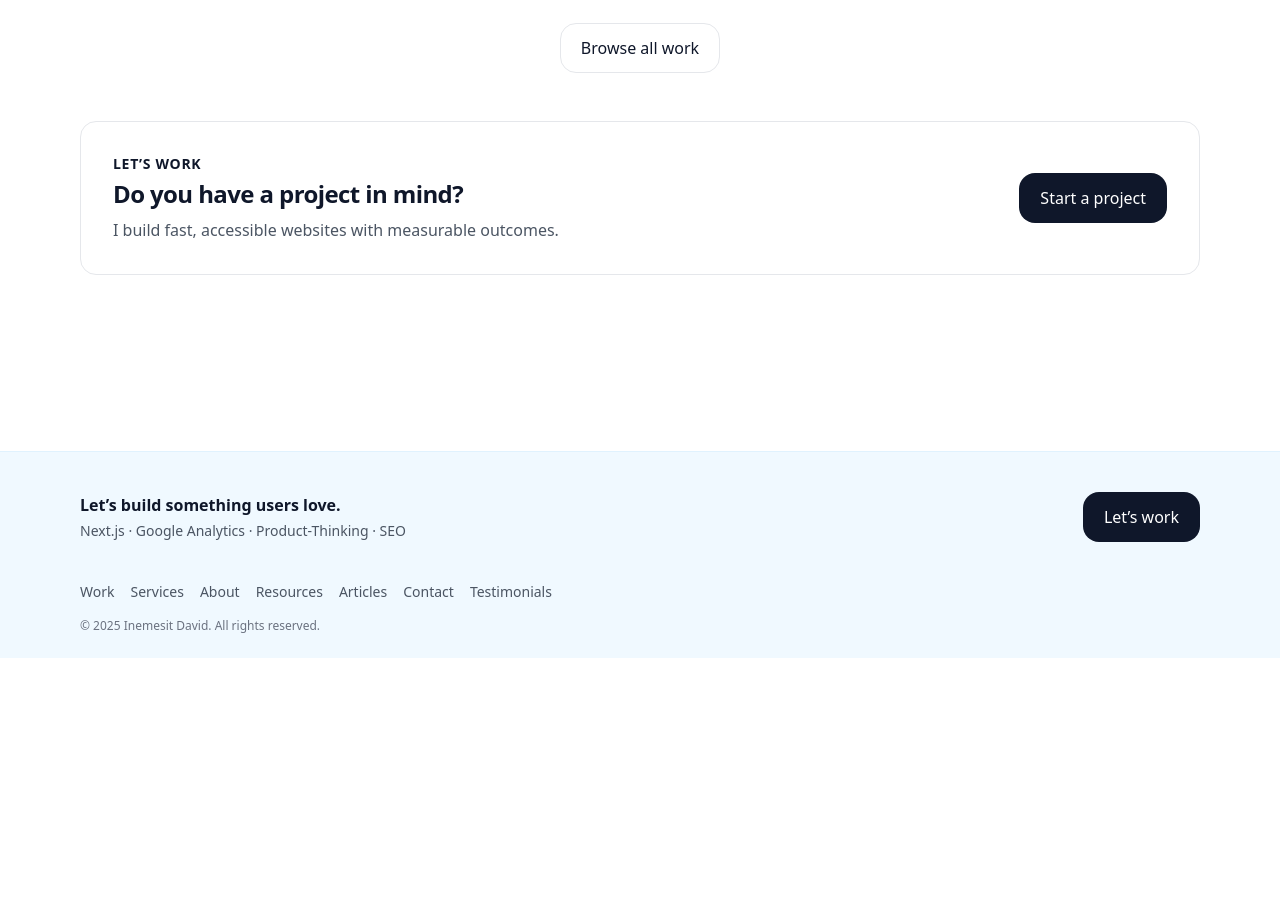
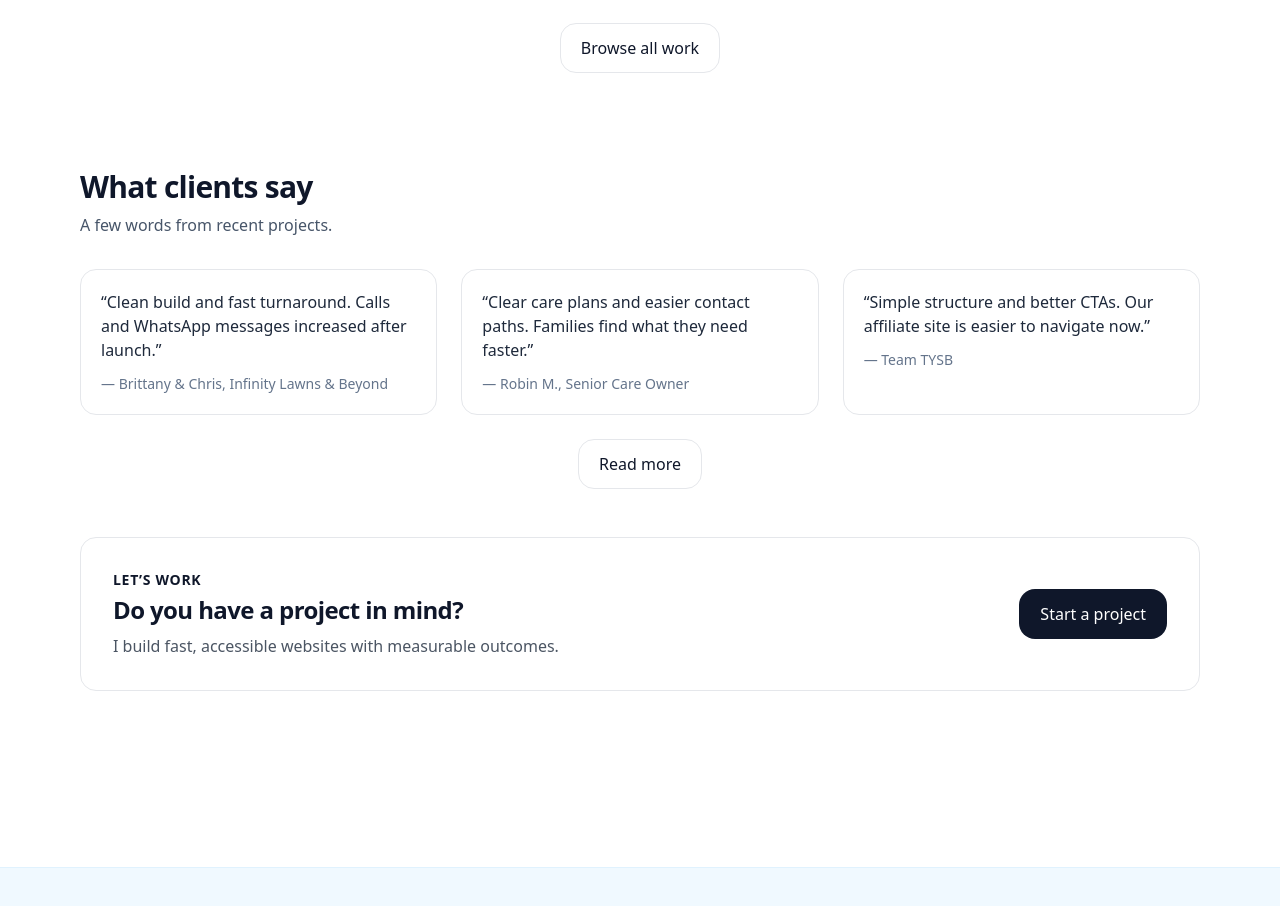
Before and after one commit to ReechardDev/portfolio-2025-pro, a Next.js app: page / in a window 1280 px wide. Shown: the part 1606-2512 px from the top of the page. Before the commit the page ends 2264 px from the top, so only its background shows below. Built offline with nearby package versions, Linux system fonts and the light colour scheme.

Commit message:
Home: add Testimonials section (same cards as /testimonials)

```diff
--- a/app/(site)/page.jsx
+++ b/app/(site)/page.jsx
@@ -30,6 +30,25 @@ function coverFor(p = {}) {
   }
   return "/og/default.png"; // fallback
 }
+
+// Same testimonials as the /testimonials page
+const TESTIMONIALS = [
+  {
+    quote:
+      "Clean build and fast turnaround. Calls and WhatsApp messages increased after launch.",
+    author: "Brittany & Chris, Infinity Lawns & Beyond",
+  },
+  {
+    quote:
+      "Clear care plans and easier contact paths. Families find what they need faster.",
+    author: "Robin M., Senior Care Owner",
+  },
+  {
+    quote:
+      "Simple structure and better CTAs. Our affiliate site is easier to navigate now.",
+    author: "Team TYSB",
+  },
+];
 
 export default async function HomePage() {
   const work = await getAllCaseStudies();
@@ -116,6 +135,7 @@ export default async function HomePage() {
                 alt={p.title || "Project cover"}
                 className="w-full aspect-video object-cover transition group-hover:scale-[1.02]"
                 loading="lazy"
+                decoding="async"
               />
               <div className="p-4">
                 <div className="text-sm text-gray-500">
@@ -135,6 +155,33 @@ export default async function HomePage() {
             className="inline-flex items-center justify-center rounded-xl2 border border-gray-200 px-5 py-3 hover:border-brand-cta-hover hover:text-brand-cta-hover transition"
           >
             Browse all work
+          </Link>
+        </div>
+      </section>
+
+      {/* Testimonials (same style as /testimonials page) */}
+      <section className="mx-auto max-w-6xl px-4 py-12">
+        <h2 className="text-2xl md:text-3xl font-bold tracking-tight">What clients say</h2>
+        <p className="mt-2 text-slate-600">A few words from recent projects.</p>
+
+        <div className="mt-8 grid gap-6 md:grid-cols-3">
+          {TESTIMONIALS.map((t, i) => (
+            <figure
+              key={i}
+              className="rounded-2xl border border-gray-200 p-5 hover-card bg-white"
+            >
+              <blockquote className="text-slate-800">“{t.quote}”</blockquote>
+              <figcaption className="mt-3 text-sm text-slate-500">— {t.author}</figcaption>
+            </figure>
+          ))}
+        </div>
+
+        <div className="mt-6 text-center">
+          <Link
+            href="/testimonials"
+            className="inline-flex items-center justify-center rounded-xl2 border border-gray-200 px-5 py-3 hover:border-brand-cta-hover hover:text-brand-cta-hover transition"
+          >
+            Read more
           </Link>
         </div>
       </section>
```
